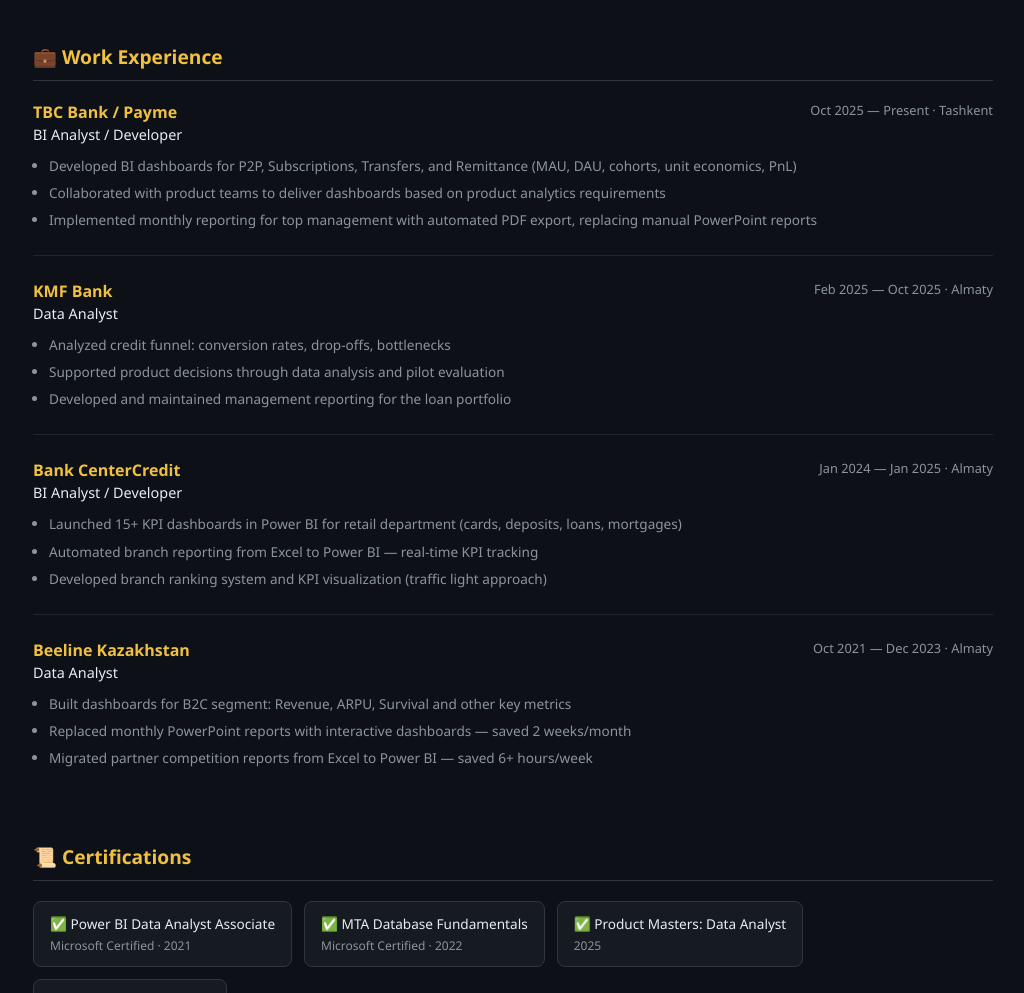
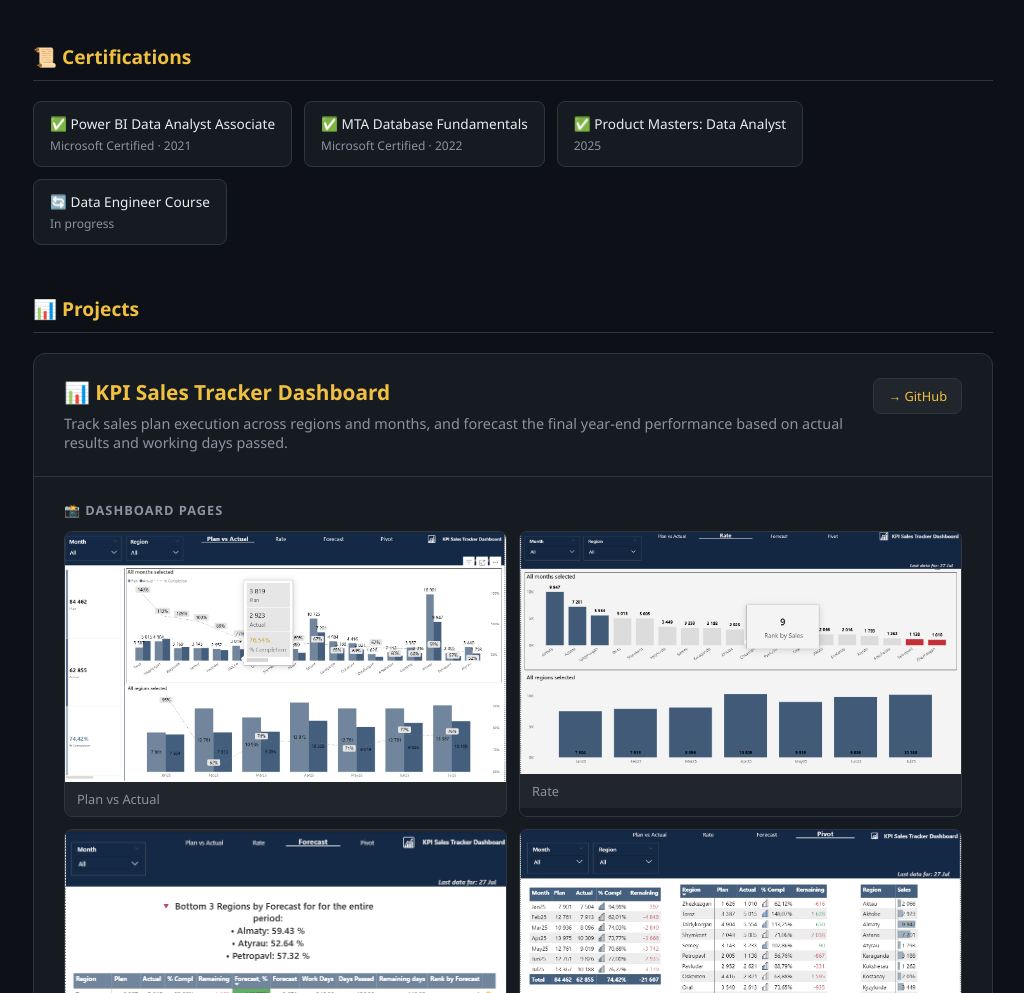
Before and after one commit to YerkeSalmurza/powerbi-portfolio, a plain HTML site: page index.html in a window 1280 px wide. Shown: the part 680-1673 px from the top of the page, without its empty margins (127-1151 px from the left). Drawn offline with Linux system fonts and the light colour scheme.

Commit message:
Update index.html

```diff
--- a/index.html
+++ b/index.html
@@ -27,15 +27,6 @@
         .cert { background: #161b22; border: 1px solid #30363d; border-radius: 8px; padding: 12px 16px; font-size: 0.85rem; color: #e6edf3; text-decoration: none; transition: border-color 0.2s; }
         .cert:hover { border-color: #f0c040; color: #f0c040; }
         .cert span { display: block; color: #8b949e; font-size: 0.75rem; margin-top: 4px; }
-
-        .exp-item { margin-bottom: 24px; padding-bottom: 24px; border-bottom: 1px solid #21262d; }
-        .exp-item:last-child { border-bottom: none; }
-        .exp-header { display: flex; justify-content: space-between; align-items: flex-start; flex-wrap: wrap; gap: 8px; }
-        .exp-company { font-weight: 700; color: #f0c040; font-size: 1rem; }
-        .exp-role { color: #e6edf3; font-size: 0.9rem; margin-top: 2px; }
-        .exp-period { color: #8b949e; font-size: 0.8rem; white-space: nowrap; }
-        .exp-desc { color: #8b949e; font-size: 0.85rem; margin-top: 10px; line-height: 1.7; }
-        .exp-desc li { margin-left: 16px; margin-top: 4px; }
 
         .project { background: #161b22; border: 1px solid #30363d; border-radius: 12px; margin-bottom: 40px; overflow: hidden; }
         .project-header { padding: 24px 30px; border-bottom: 1px solid #30363d; display: flex; justify-content: space-between; align-items: flex-start; gap: 20px; }
@@ -93,71 +84,6 @@
             dashboards that drive real decisions. Open to Data Analyst and Product Analyst roles —
             a fast learner, ready to transition.
         </p>
-    </div>
-
-    <!-- EXPERIENCE -->
-    <div class="section">
-        <div class="section-heading">💼 Work Experience</div>
-
-        <div class="exp-item">
-            <div class="exp-header">
-                <div>
-                    <div class="exp-company">TBC Bank / Payme</div>
-                    <div class="exp-role">BI Analyst / Developer</div>
-                </div>
-                <div class="exp-period">Oct 2025 — Present · Tashkent</div>
-            </div>
-            <ul class="exp-desc">
-                <li>Developed BI dashboards for P2P, Subscriptions, Transfers, and Remittance (MAU, DAU, cohorts, unit economics, PnL)</li>
-                <li>Collaborated with product teams to deliver dashboards based on product analytics requirements</li>
-                <li>Implemented monthly reporting for top management with automated PDF export, replacing manual PowerPoint reports</li>
-            </ul>
-        </div>
-
-        <div class="exp-item">
-            <div class="exp-header">
-                <div>
-                    <div class="exp-company">KMF Bank</div>
-                    <div class="exp-role">Data Analyst</div>
-                </div>
-                <div class="exp-period">Feb 2025 — Oct 2025 · Almaty</div>
-            </div>
-            <ul class="exp-desc">
-                <li>Analyzed credit funnel: conversion rates, drop-offs, bottlenecks</li>
-                <li>Supported product decisions through data analysis and pilot evaluation</li>
-                <li>Developed and maintained management reporting for the loan portfolio</li>
-            </ul>
-        </div>
-
-        <div class="exp-item">
-            <div class="exp-header">
-                <div>
-                    <div class="exp-company">Bank CenterCredit</div>
-                    <div class="exp-role">BI Analyst / Developer</div>
-                </div>
-                <div class="exp-period">Jan 2024 — Jan 2025 · Almaty</div>
-            </div>
-            <ul class="exp-desc">
-                <li>Launched 15+ KPI dashboards in Power BI for retail department (cards, deposits, loans, mortgages)</li>
-                <li>Automated branch reporting from Excel to Power BI — real-time KPI tracking</li>
-                <li>Developed branch ranking system and KPI visualization (traffic light approach)</li>
-            </ul>
-        </div>
-
-        <div class="exp-item">
-            <div class="exp-header">
-                <div>
-                    <div class="exp-company">Beeline Kazakhstan</div>
-                    <div class="exp-role">Data Analyst</div>
-                </div>
-                <div class="exp-period">Oct 2021 — Dec 2023 · Almaty</div>
-            </div>
-            <ul class="exp-desc">
-                <li>Built dashboards for B2C segment: Revenue, ARPU, Survival and other key metrics</li>
-                <li>Replaced monthly PowerPoint reports with interactive dashboards — saved 2 weeks/month</li>
-                <li>Migrated partner competition reports from Excel to Power BI — saved 6+ hours/week</li>
-            </ul>
-        </div>
     </div>
 
     <!-- CERTIFICATIONS -->
```
